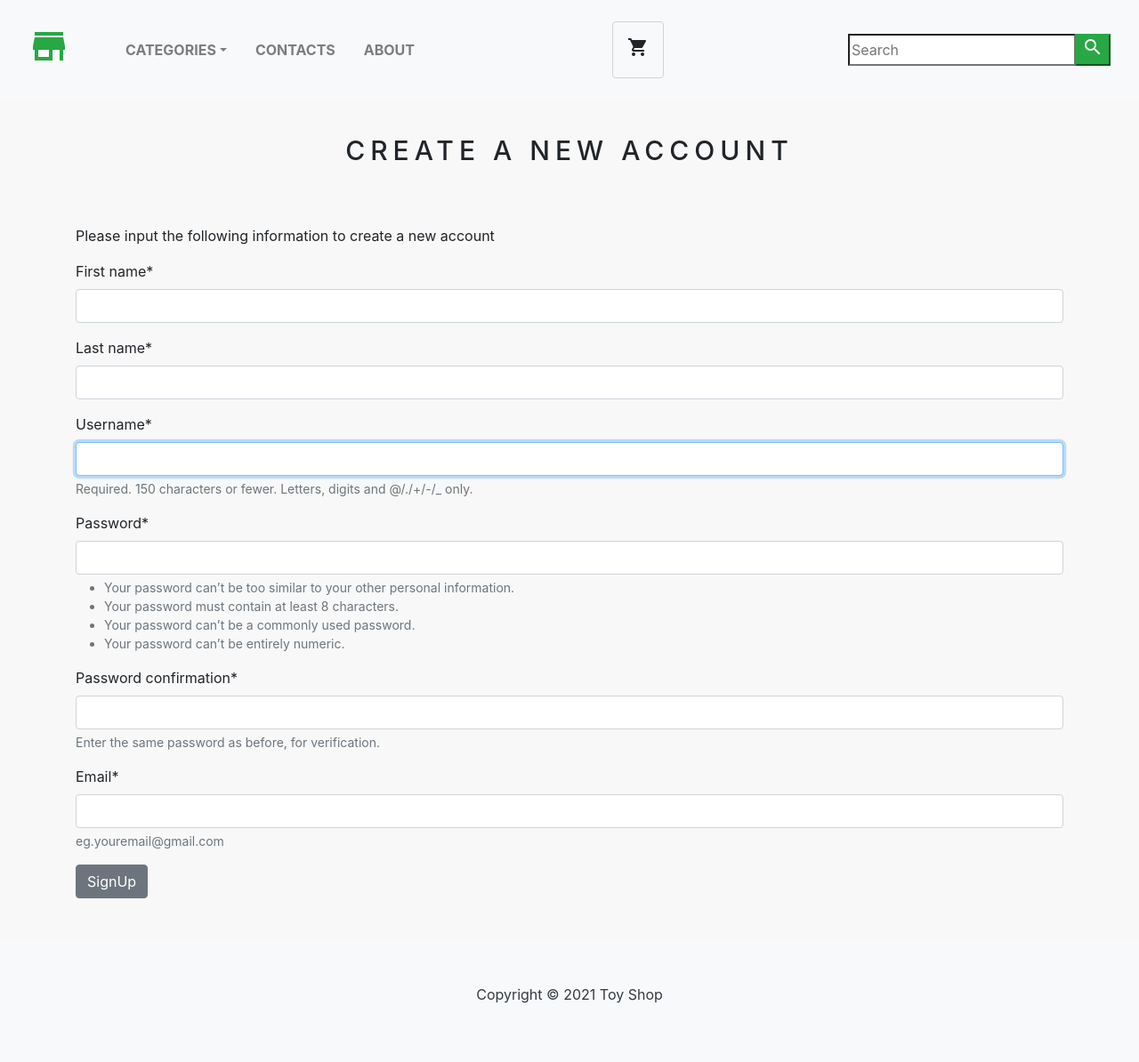
After one commit to Kalmykovalexander/ecommerce-project, a Django app: page /account/create/ in a window 1280 px wide. The commit adds this page. Shown: the whole page at 89% size. Run offline with Django 3.2, Linux system fonts and the light colour scheme; data that the repository does not hold is empty; some libraries are stand-ins or nearby versions.

Commit message:
Add SignUp page with Django-crispy-forms

```diff
--- a/ecommerce/settings.py
+++ b/ecommerce/settings.py
@@ -31,6 +31,7 @@ ALLOWED_HOSTS = []
 # Application definition
 
 INSTALLED_APPS = [
+    'crispy_forms',
     'shop',
     'django.contrib.admin',
     'django.contrib.auth',
@@ -133,6 +134,8 @@ STATIC_ROOT = os.path.join(BASE_DIR, 'static')
 MEDIA_URL = '/media/'
 MEDIA_ROOT = os.path.join(BASE_DIR, 'static', 'media')
 
+CRISPY_TEMPLATE_PACK = 'bootstrap4'
+
 # Default primary key field type
 # https://docs.djangoproject.com/en/3.2/ref/settings/#default-auto-field
 
--- a/ecommerce/static/css/base.css
+++ b/ecommerce/static/css/base.css
@@ -19,3 +19,8 @@ body {
   text-transform: uppercase;
   letter-spacing: .2em;
 }
+
+.errorlist li {
+    color: red;
+    font-weight: bold;
+}
--- a/shop/Templates/base.html
+++ b/shop/Templates/base.html
@@ -10,6 +10,7 @@
 
     <!-- Bootstrap CSS -->
     <link href="https://cdn.jsdelivr.net/npm/bootstrap@5.0.1/dist/css/bootstrap.min.css" rel="stylesheet" integrity="sha384-+0n0xVW2eSR5OomGNYDnhzAbDsOXxcvSN1TPprVMTNDbiYZCxYbOOl7+AMvyTG2x" crossorigin="anonymous">
+    <link rel="stylesheet" href="https://cdn.jsdelivr.net/npm/bootstrap@4.5.3/dist/css/bootstrap.min.css" integrity="sha384-TX8t27EcRE3e/ihU7zmQxVncDAy5uIKz4rEkgIXeMed4M0jlfIDPvg6uqKI2xXr2" crossorigin="anonymous">
 
     <!-- Project CSS -->
     <link rel="stylesheet" type="text/css" href="{% static 'css/base.css' %}">
--- a/shop/Templates/navbar.html
+++ b/shop/Templates/navbar.html
@@ -19,7 +19,7 @@
     </ul>
     <div>
       <a href="{% url 'cart_detail' %}" style="text-decoration: none">
-        <button type="button" class="btn">
+        <button type="button" class="btn p-3 m-3" style="border-color: lightgrey">
           <span class="material-icons">shopping_cart</span>
           {% if item_count > 0 %}
           <span class="badge bg-secondary">{{ item_count }}</span>
--- /dev/null
+++ b/shop/Templates/signup.html
@@ -0,0 +1,44 @@
+{% extends 'base.html' %}
+{% load static %}
+{% load crispy_forms_tags %}
+{% block title %}
+  Create new account
+{% endblock %}
+
+{% block content %}
+<div class="container">
+  {% if not form.is_valid %}
+  <div>
+    <br>
+    <h1 class="product_title text-center">
+      Create a new account
+    </h1>
+    <br>
+    <div class="mb-3">
+      <br>
+      <p>
+        Please input the following information to create a new account
+      </p>
+      <form method="post">
+        {% csrf_token %}
+        <p>{{ form | crispy }}</p>
+        <button type="submit" name="button" class="btn btn-secondary">SignUp</button>
+      </form>
+    </div>
+  </div>
+  {% else %}
+  <div class="mx-auto">
+    <br>
+    <h1 class="product-title text-center">
+      Your account has been successfully created
+    </h1>
+    <br>
+    <div>
+      <p>Your account has been created and ready to use!</p>
+      <br>
+      <a href="{% url 'home' %}">Continue shopping</a>
+    </div>
+  </div>
+  {% endif %}
+</div>
+{% endblock %}
--- /dev/null
+++ b/shop/forms.py
@@ -0,0 +1,13 @@
+from django import forms
+from django.contrib.auth.forms import UserCreationForm
+from django.contrib.auth.models import User
+
+
+class SignUpForm(UserCreationForm):
+    first_name = forms.CharField(max_length=100, required=True)
+    last_name = forms.CharField(max_length=100, required=True)
+    email = forms.EmailField(max_length=250, help_text='eg.youremail@gmail.com')
+
+    class Meta:
+        model = User
+        fields = ('first_name', 'last_name', 'username', 'password1', 'password2', 'email')
--- a/shop/urls.py
+++ b/shop/urls.py
@@ -6,5 +6,8 @@ urlpatterns = [
     path('category/<slug:category_slug>', views.home, name='products_by_name'),
     path('category/<slug:category_slug>/<slug:product_slug>', views.product, name='product_detail'),
     path('cart/', views.cart_detail, name='cart_detail'),
-    path('cart/add/<int:product_id>', views.add_cart, name='add_cart')
+    path('cart/add/<int:product_id>', views.add_cart, name='add_cart'),
+    path('cart/remove/<int:product_id>', views.cart_remove, name='cart_remove'),
+    path('cart/remove_product/<int:product_id>', views.cart_remove_product, name='cart_remove_product'),
+    path('account/create/', views.signUpView, name='signup'),
 ]
--- a/shop/views.py
+++ b/shop/views.py
@@ -1,5 +1,8 @@
 from django.core.exceptions import ObjectDoesNotExist
 from django.shortcuts import render, get_object_or_404, redirect
+from django.contrib.auth.models import Group, User
+
+from .forms import SignUpForm
 from .models import Category, Product, Cart, CartItem
 
 
@@ -56,3 +59,37 @@ def cart_detail(request, total=0, counter=0, cart_items=None):
     except ObjectDoesNotExist:
         pass
     return render(request, 'cart.html', dict(cart_items = cart_items, total=total, counter=counter))
+
+
+def cart_remove(request, product_id):
+    cart = Cart.objects.get(cart_id=_cart_id(request))
+    product = get_object_or_404(Product, id=product_id)
+    cart_item = CartItem.objects.get(product=product, cart=cart)
+    if cart_item.quantity > 1:
+        cart_item.quantity -= 1
+        cart_item.save()
+    else:
+        cart_item.delete()
+    return redirect('cart_detail')
+
+
+def cart_remove_product(request, product_id):
+    cart = Cart.objects.get(cart_id=_cart_id(request))
+    product = get_object_or_404(Product, id=product_id)
+    cart_item = CartItem.objects.get(product=product, cart=cart)
+    cart_item.delete()
+    return redirect('cart_detail')
+
+
+def signUpView(request):
+    if request.method == 'POST':
+        form = SignUpForm(request.POST)
+        if form.is_valid():
+            form.save()
+            username = form.cleaned_data.get('username')
+            signup_user = User.objects.get(username=username)
+            user_group = Group.objects.get(name='User')
+            user_group.user_set.add(signup_user)
+    else:
+        form = SignUpForm()
+    return render(request, 'signup.html', {'form': form})
```
Also changed, not shown: shop/Templates/cart.html (+4 -4 lines).
